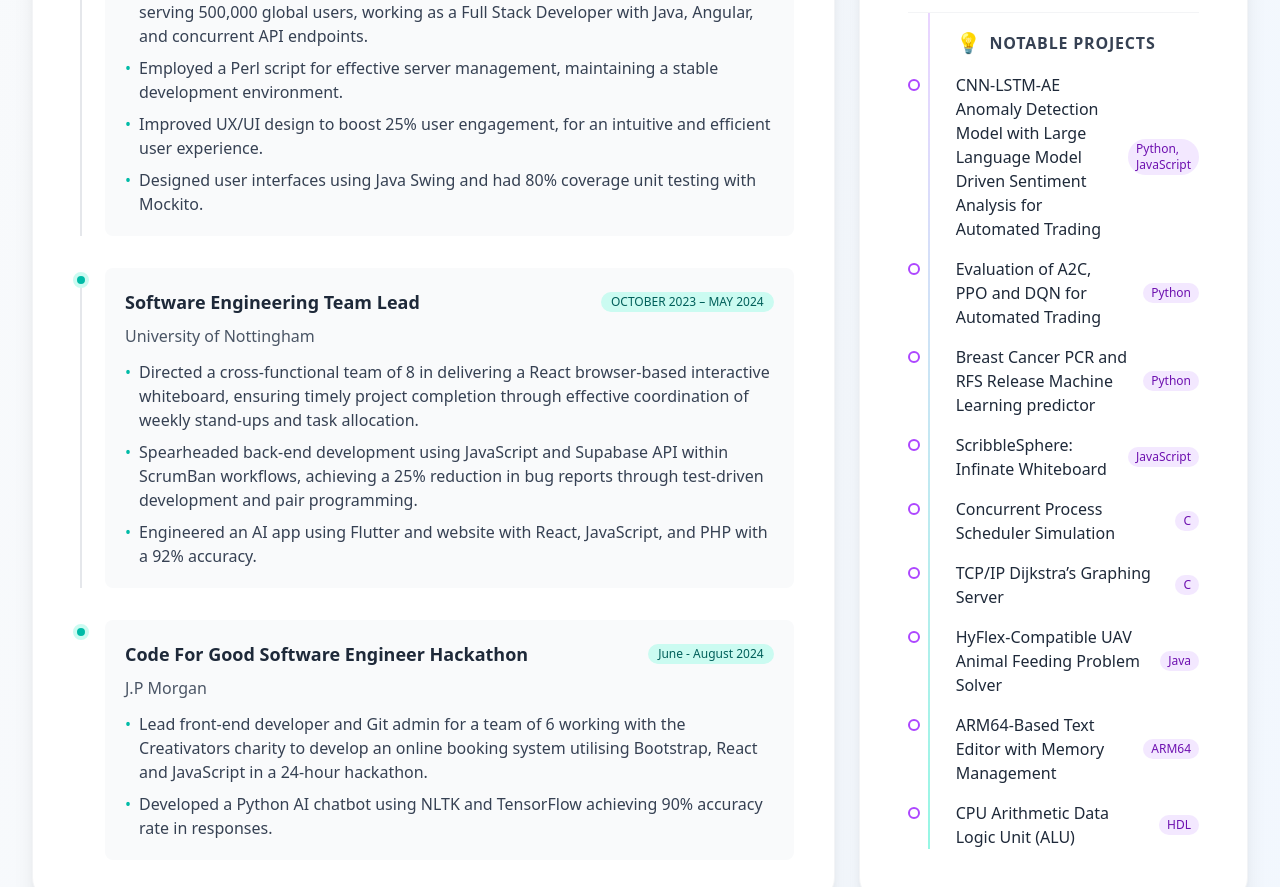
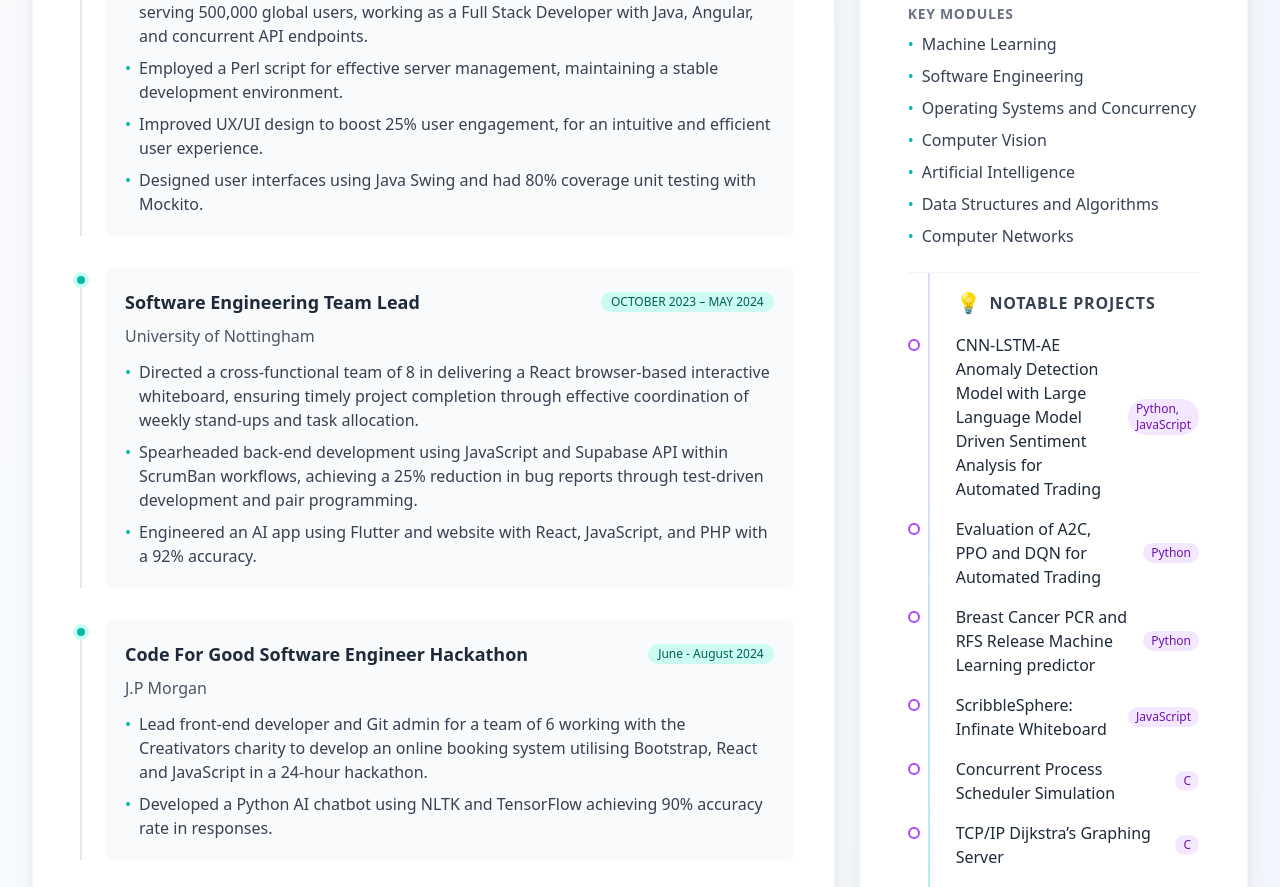
Before and after one commit to m4nasi/manasimehtaportfolio, a React (Vite) app: page / in a window 1280 px wide. Shown: the part 1591-2478 px from the top of the page. Built offline with nearby package versions, Linux system fonts and the light colour scheme.

Commit message:
added currently work

```diff
--- a/src/components/Education.tsx
+++ b/src/components/Education.tsx
@@ -12,6 +12,15 @@ const Education = () => {
         "First Class Honors Predicted (1:1)",
         "Specialised in Machine Learning and Software Engineering",
         "Coursework in Concurrent Systems, Machine Learning and Heuristic Optimisation"
+      ],
+      modules: [
+        "Machine Learning",
+        "Software Engineering",
+        "Operating Systems and Concurrency",
+        "Computer Vision",
+        "Artificial Intelligence",
+        "Data Structures and Algorithms",
+        "Computer Networks",
       ],
       projects: [ // These projects will now have their own sub-timeline
         { name: "CNN-LSTM-AE Anomaly Detection Model with Large Language Model Driven Sentiment Analysis for Automated Trading", languages:"Python, JavaScript", duration: "September 2024 - May 2025" },
@@ -97,6 +106,23 @@ const Education = () => {
                   </div>
                 )}
 
+                {/* Modules */}
+                {edu.modules && edu.modules.length > 0 && (
+                  <div className="mt-4">
+                    <h4 className="text-sm font-semibold text-gray-500 uppercase tracking-wider mb-2 flex items-center">
+                      Key Modules
+                    </h4>
+                    <ul className="space-y-2">
+                      {edu.modules.map((module, i) => (
+                        <li key={i} className="flex items-start">
+                          <span className="text-teal-500 mr-2">•</span>
+                          <span className="text-gray-700">{module}</span>
+                        </li>
+                      ))}
+                    </ul>
+                  </div>
+                )}
+
                 {/* Projects - Now with its own nested timeline for University entry */}
                 {edu.projects && edu.projects.length > 0 && (
                   <div className="mt-6 border-t border-gray-100 pt-4 relative"> {/* Added relative for nested timeline */}
--- a/src/components/Experience.tsx
+++ b/src/components/Experience.tsx
@@ -48,6 +48,16 @@ const Experience = () => {
         'Developed a Python AI chatbot using NLTK and TensorFlow achieving 90% accuracy rate in responses.',
       ],
     //   icon: <FaCodeBranch className="text-teal-600" /> // Ensure className is passed correctly
+    },
+    {
+      id: 5,
+      role: 'Software Development Engineer Spring Intern',
+      company: 'Amazon',
+      duration: 'June 2023',
+      description: [
+        "Championed agile methodologies to facilitate code reviews and paired programming sessions, driving the development of a Java-based role-playing game, that achieved a 4.5 out 5-star rating.",
+        "Employed continuous integration to enhance UI designs, boosting user engagement by 12% and adapting to evolving needs through daily stand-up meetings.",
+      ],
     }
   ];
 
```
